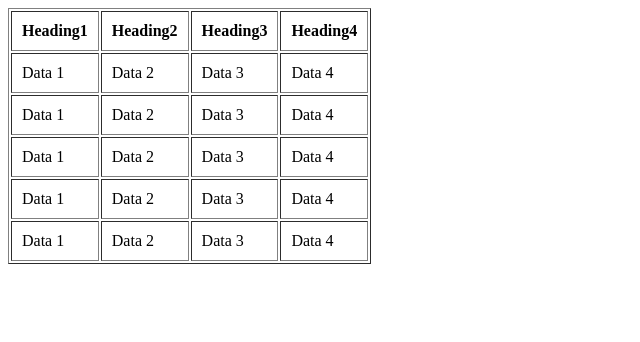
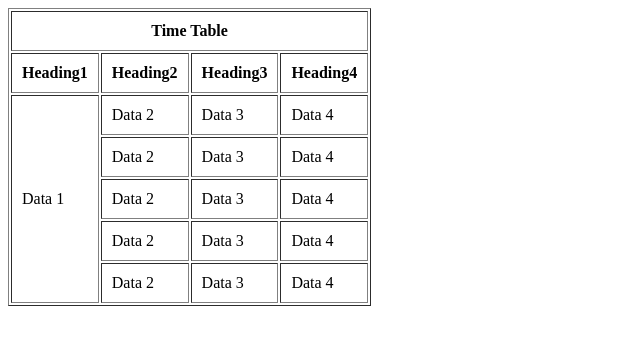
Before and after one commit to ganeshdutt100/Frontend-3pm-batch, a plain HTML site: page class6.html in a window 1280 px wide. Shown: the whole page, without its empty margins (0-640 px from the left). Drawn offline with Linux system fonts and the light colour scheme.

Commit message:
rowspan and colsapn

```diff
--- a/class6.html
+++ b/class6.html
@@ -7,6 +7,11 @@
 </head>
 <body>
     <table border="1" cellpadding="10">
+        <!-- heading row -->
+        <tr>
+            <th colspan="4">Time Table</th>
+
+        </tr>
         <tr>
             <th>Heading1</th>
             <th>Heading2</th>
@@ -15,32 +20,33 @@
 
         </tr>
 
+        <!-- data row  -->
         <tr>
-            <td>Data 1</td>
+            <td rowspan="5">Data 1</td>
             <td>Data 2</td>
             <td>Data 3</td>
             <td>Data 4</td>
         </tr>
         <tr>
-            <td>Data 1</td>
+            <!-- <td>Data 1</td> -->
             <td>Data 2</td>
             <td>Data 3</td>
             <td>Data 4</td>
         </tr>
         <tr>
-            <td>Data 1</td>
+            <!-- <td>Data 1</td> -->
             <td>Data 2</td>
             <td>Data 3</td>
             <td>Data 4</td>
         </tr>
         <tr>
-            <td>Data 1</td>
+            <!-- <td>Data 1</td> -->
             <td>Data 2</td>
             <td>Data 3</td>
             <td>Data 4</td>
         </tr>
         <tr>
-            <td>Data 1</td>
+            <!-- <td>Data 1</td> -->
             <td>Data 2</td>
             <td>Data 3</td>
             <td>Data 4</td>
```
